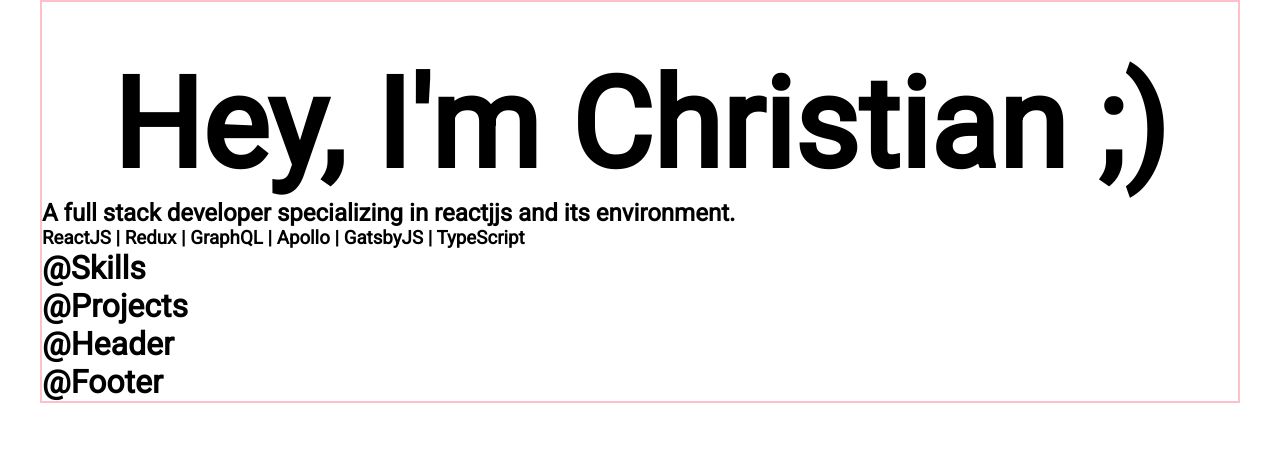
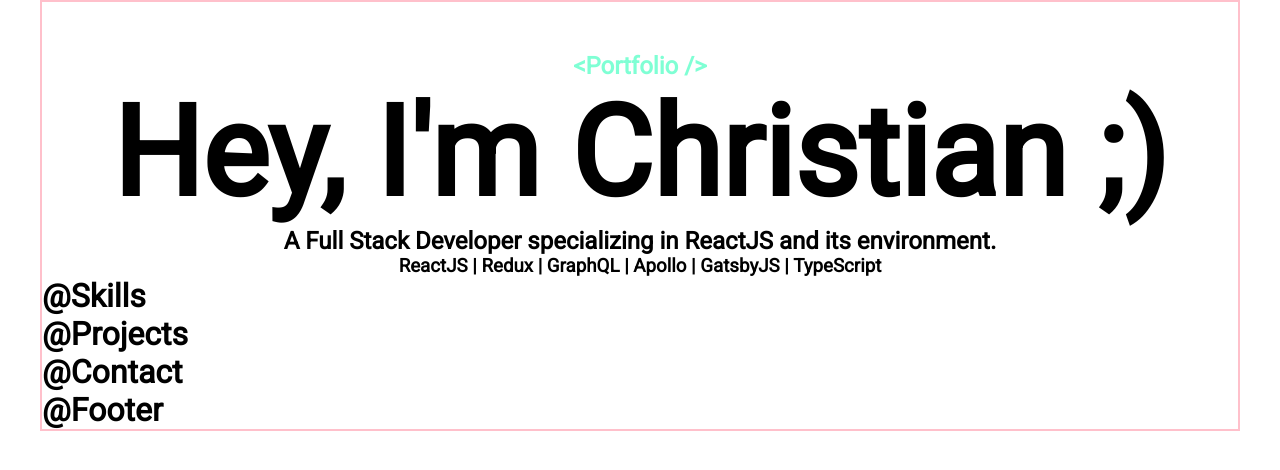
Before and after one commit to codekcv/old-portfolio, a Gatsby site: page / in a window 1280 px wide. Built offline with nearby package versions, Linux system fonts and the light colour scheme; Gatsby itself is replaced by a stand-in of ours.

Commit message:
slight header edit

```diff
--- a/package.json
+++ b/package.json
@@ -24,6 +24,7 @@
     "gatsby-plugin-typescript": "^2.1.11",
     "react": "^16.10.0",
     "react-dom": "^16.10.0",
+    "react-icons": "^3.7.0",
     "styled-components": "^4.4.0"
   },
   "devDependencies": {
--- /dev/null
+++ b/scripts/deploy-github.js
@@ -0,0 +1,6 @@
+const ghpages = require("gh-pages")
+
+ghpages.publish("public", {
+  branch: "master",
+  repo: "https://github.com/ChristianVillamin/ChristianVillamin.github.io.git",
+})
--- a/src/components/Contact.tsx
+++ b/src/components/Contact.tsx
@@ -4,5 +4,5 @@ import styled from "styled-components"
 interface Props {}
 
 export const Contact: React.FC<Props> = () => {
-  return <h1>@Header</h1>
+  return <h1>@Contact</h1>
 }
--- a/src/components/Header.tsx
+++ b/src/components/Header.tsx
@@ -6,9 +6,10 @@ interface Props {}
 export const Header: React.FC<Props> = () => {
   return (
     <HeaderStyled>
+      <h2 className="portfolio">{`<Portfolio />`}</h2>
       <h1>{`Hey, I'm Christian ;)`}</h1>
       <h2>
-        A full stack developer specializing in reactjjs and its environment.
+        {`A Full Stack Developer specializing in ReactJS and its environment.`}
       </h2>
       <h3>ReactJS | Redux | GraphQL | Apollo | GatsbyJS | TypeScript</h3>
     </HeaderStyled>
@@ -18,8 +19,14 @@ export const Header: React.FC<Props> = () => {
 const HeaderStyled = styled.header`
   margin-top: 50px;
 
+  text-align: center;
+
+  .portfolio {
+    color: aquamarine;
+  }
+
   h1 {
-    text-align: center;
+    /* text-align: center; */
     font-size: 125px;
   }
 `
```
Also changed, not shown: README.md (deleted), 1 other file.
